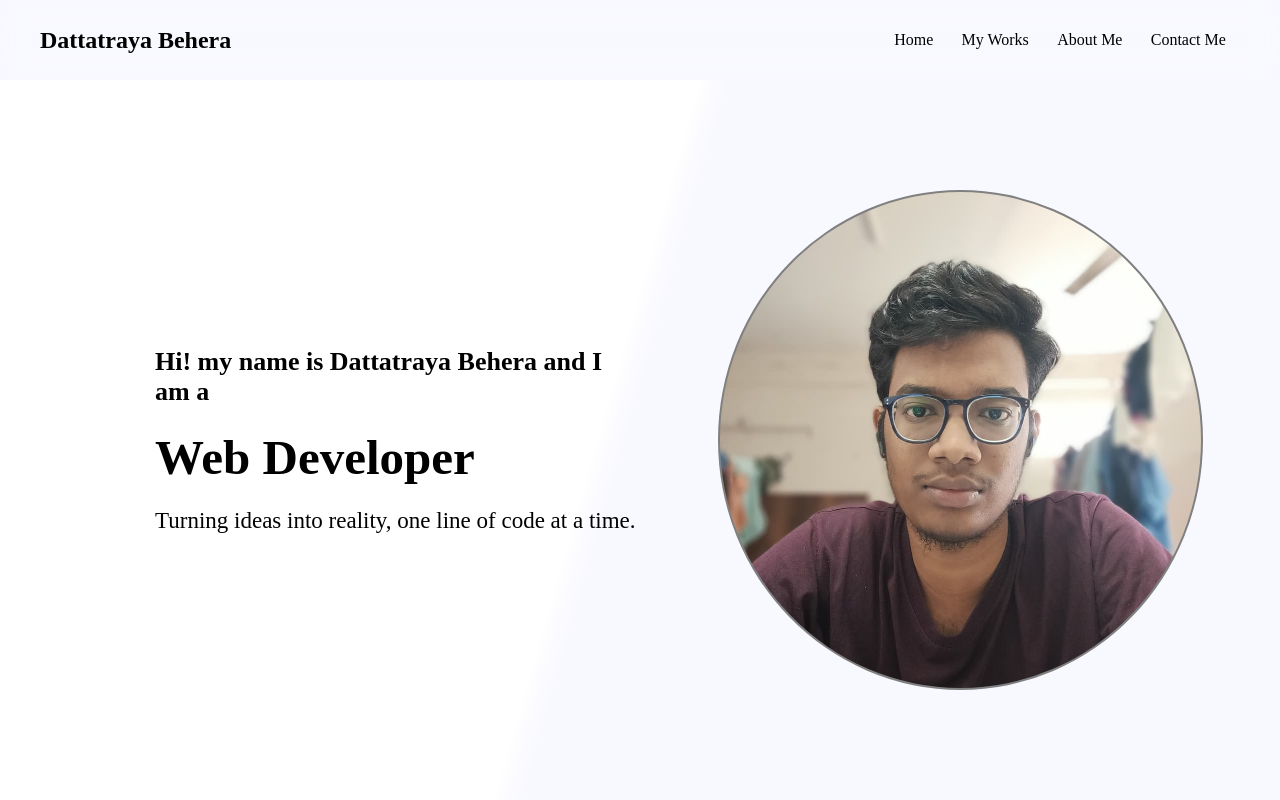
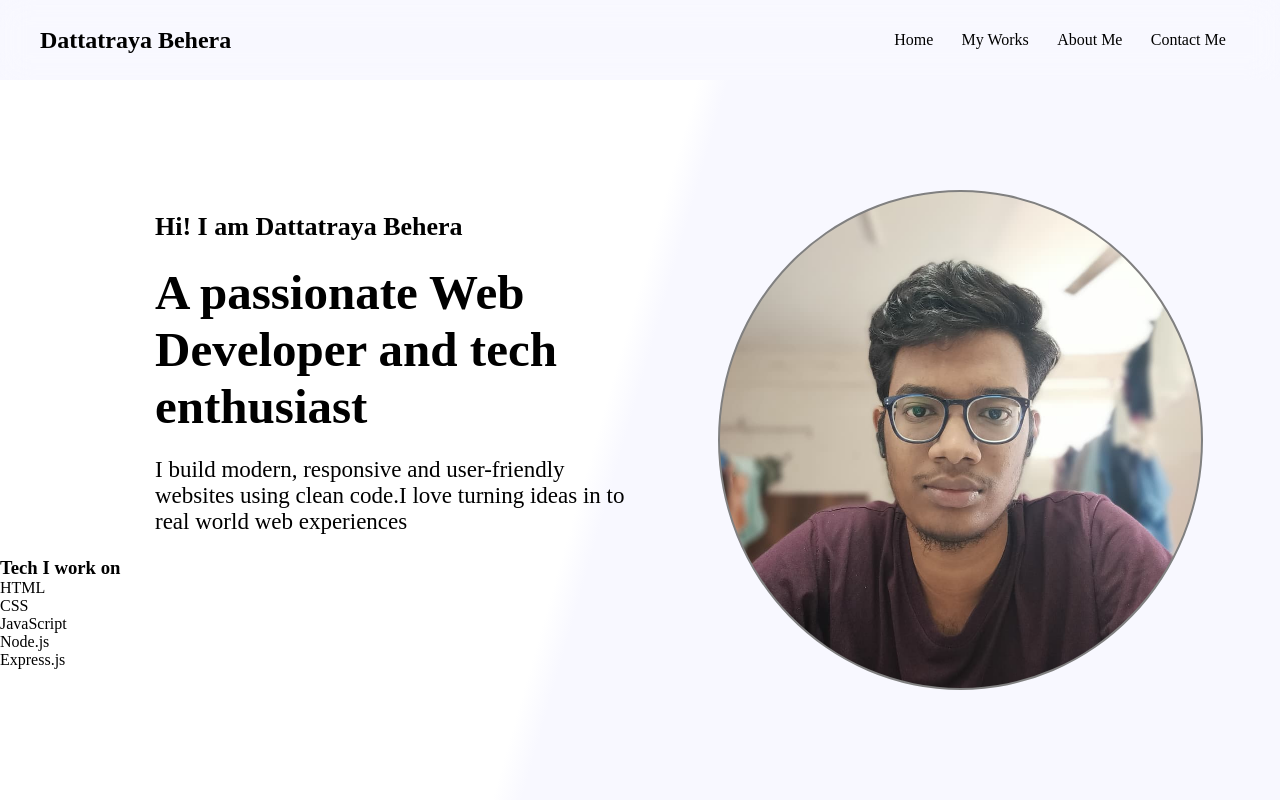
Before and after one commit to ANONYMOUS4636/PROJECTS, a website: page index.html in a window 1280 px wide. Shown: the top 800 px of the page. Drawn offline with Linux system fonts and the light colour scheme.

Commit message:
modification

```diff
--- a/index.html
+++ b/index.html
@@ -22,10 +22,21 @@
     </nav>
     <section id="home" class="landing">
       <div class="intro">
-        <div class="a">Hi! my name is Dattatraya Behera and I am a</div>
-        <div class="b">Web Developer</div>
+        <div class="a">Hi! I am Dattatraya Behera</div>
+        <div class="b"> A passionate Web Developer and tech enthusiast</div>
         <div class="c">
-          Turning ideas into reality, one line of code at a time.
+          I build modern, responsive and user-friendly websites using clean code.I love turning ideas in to real world web experiences
+        </div>
+        <div class="d">
+          <h3>Tech I work on</h3>
+          <ul class="flex">
+            <li>HTML</li>
+            <li>CSS</li>
+            <li>JavaScript</li>
+              <li>Node.js</li>
+              <li>Express.js</li>
+
+          </ul>
         </div>
       </div>
       <div class="gcp">
@@ -39,6 +50,7 @@
         <div class="a02">card 2</div>
         <div class="a03">card 3</div>
         <div class="a04">card 4</div>
+        <div class="a04">card 5</div>
       </div>
     </section>
     <section id="about">
@@ -60,6 +72,7 @@
         user-friendly applications.
       </p></div>
     </section>
+    <!-- <section class="dis"></section> -->
     <section id="contact">
       <h1>Contact Me</h1>
       <div class="t">
--- a/public/styles.css
+++ b/public/styles.css
@@ -1,7 +1,10 @@
+@import url('https://fonts.googleapis.com/css2?family=Poppins:ital,wght@0,100;0,200;0,300;0,400;0,500;0,600;0,700;0,800;0,900;1,100;1,200;1,300;1,400;1,500;1,600;1,700;1,800;1,900&display=swap');
+
 *{
     margin: 0;
     padding: 0;
     box-sizing: border-box;
+
 }
 
 html{
@@ -13,6 +16,7 @@ body{
     height: 100vh;
     /* background-color: #caf0f8a3; */
     background-color: ghostwhite;
+    font-family: poppins,sans-serif;
 }
 
 nav{
@@ -127,12 +131,12 @@ nav{
 }
 
 .a{
-    font-size: 26px;
+    font-size: 30px;
     font-weight: bold;
 }
 
 .b{
-    font-size: 49px;
+    font-size: 36px;
     font-weight: bolder;
 }
 
@@ -140,8 +144,18 @@ nav{
     font-size: 23px;
 }
 
-.a,.b,.c{
-    padding-left: 155px;
+.d{
+    font-size: 20px;
+}
+
+.a,.b,.c,.d{
+    padding-left: 100px;
+}
+
+.flex{
+    display: flex;
+    gap: 30px;
+    padding-left: 22px;
 }
 
 .me{
@@ -194,7 +208,7 @@ nav{
 }
 
 #about{
-    height: 50vh;
+    height: 60vh;
     width: 100%;
     word-wrap:normal;
     text-align: left;
@@ -231,3 +245,7 @@ a{
     text-decoration: none;
     color: black;
 }
+
+/* .dis{
+    height: 10vh;
+} */
```
